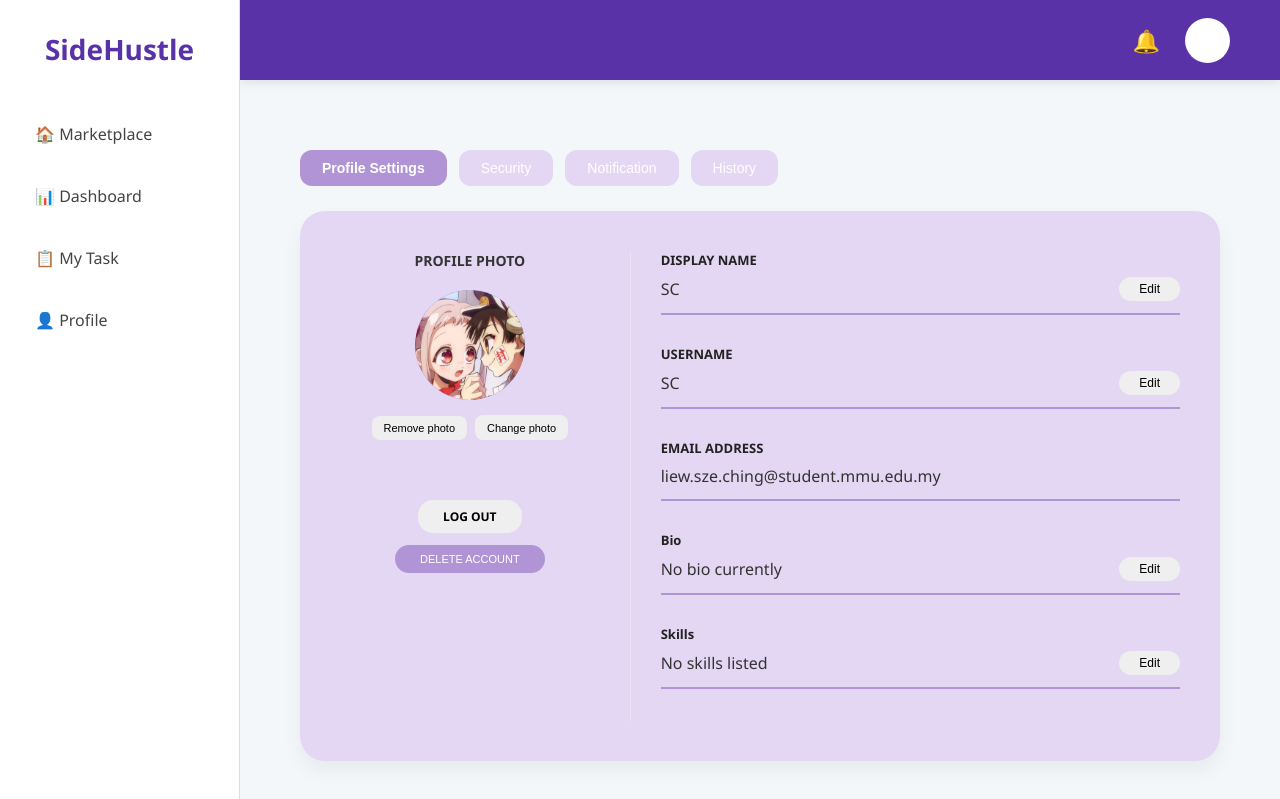
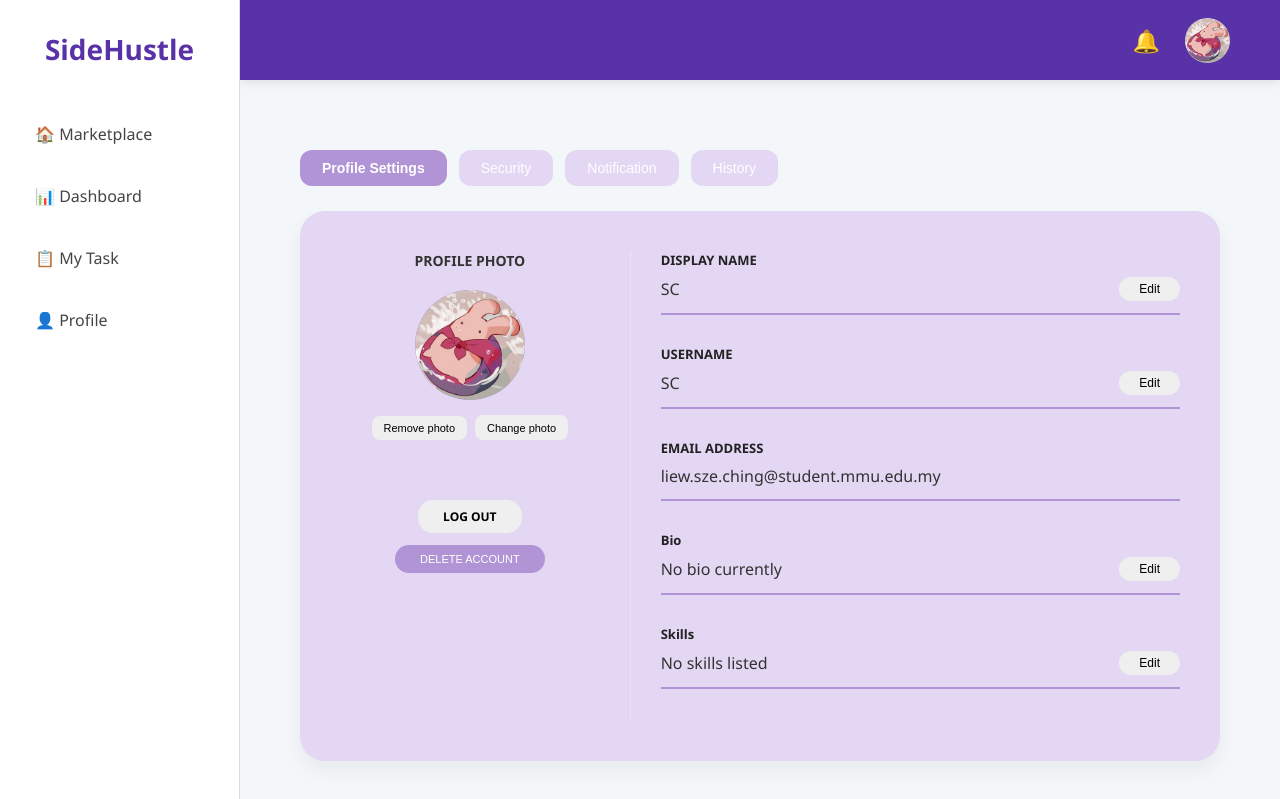
Before and after one commit to ZhiQi07/SideHustle, a Flask app: page /profile in a window 1280 px wide. Shown: the top 799 px of the page. Run offline with Flask 3, Linux system fonts and the light colour scheme; a user stored in the database is signed in; some libraries are stand-ins or nearby versions.

Commit message:
added a viewing only profile picture on the top right (the mini profile pic)

```diff
--- a/static/style.css
+++ b/static/style.css
@@ -82,10 +82,28 @@ body {
 .profile-circle {
     width: 45px;
     height: 45px;
-    background: white;
+    background: #b194d5;
+    border:  none;
     border-radius: 50%;
-    border: 2px solid rgba(255,255,255,0.3);
-    cursor: pointer;
+    display: flex;
+    align-items: center;
+    justify-content: center;
+    overflow: hidden;
+    pointer-events: none;
+}
+
+.profile-circle img {
+    width: 100%;
+    height: 100%;
+    object-fit: cover;
+}
+
+.profile-circle .default-view-icon {
+    font-size: 24px;
+    color: #ffffff;
+    display: flex;
+    align-items: center;
+    justify-content: center;
 }
 
 /* --- 3. MAIN CONTENT (SPACIOUS) --- */
--- a/templates/base.html
+++ b/templates/base.html
@@ -44,7 +44,13 @@
                             </div>
                     </div>
                 </div>
-                <div class="profile-circle"></div>
+                <div class="profile-circle">
+                    {% if user and user.avatar %}
+                        <img src="{{ url_for('static', filename='uploads/' + user.avatar) }}" alt="Profile Picture">
+                    {% else %}
+                        <i class="fi fi-rr-user default-view-icon"></i>
+                    {% endif %}
+                </div>
             </div>
         </div>
 
```
Also changed, not shown: database.db, static/uploads/user_1_avatar.png.
